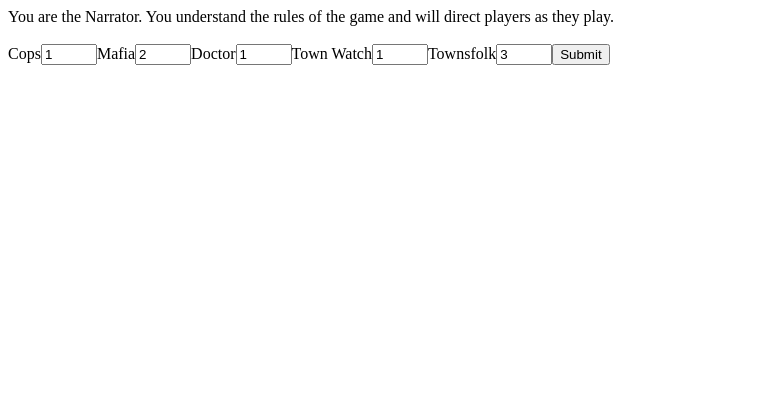
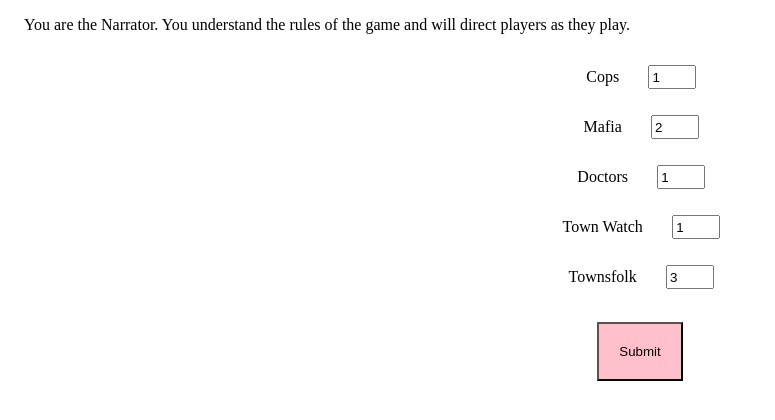
Before and after one commit to mitchgollub/Mafia, a Next.js app: page /narrator in a window 1280 px wide. Shown: the top 420 px of the page, without its empty margins (0-775 px from the left). Built offline with nearby package versions, Linux system fonts and the light colour scheme.

Commit message:
Styled Input on Start Game
- Made RoleField component
- Added prop-types library
- Made common styles global via Header component

```diff
--- /dev/null
+++ b/components/header.js
@@ -0,0 +1,54 @@
+import Head from 'next/head'
+export default () => (
+  <div>
+    <Head>
+      <meta name="viewport" content="width=device-width, initial-scale=1" />
+      <meta charSet="utf-8" />
+    </Head>
+    <style jsx global>{`
+        body {
+            background-color: white;
+        }
+
+        .button {
+            background-color: pink;
+            padding: 20px;
+            margin: 20px;
+            text-align: center;
+        }
+
+        .container {
+            display: flex;
+        }
+
+        .container-column {
+            display: flex;
+            flex-direction: column;
+        }
+
+        .container__align-center {
+            align-items: center;
+        }
+
+        .flex-item {
+            flex: auto;
+        }
+
+        .flex-item__grow {
+            flex-grow: 1;
+        }
+
+        .flex-shrink {
+            flex-grow: 0;
+        }
+
+        .margin {
+            margin: 1em;
+        }
+
+        .margin-top {
+            margin-top: 1em;
+        }
+    `}</style>
+  </div>
+)
--- /dev/null
+++ b/components/roleField.js
@@ -0,0 +1,27 @@
+import React from 'react'
+import { string, bool, number, func } from 'prop-types'
+
+function roleField({ role, roleName, value, started, handleChange }) {
+    return (
+        <React.Fragment>
+            <div className={'flex-item__grow'}></div>
+            <label className={'flex-item__shrink container'}>
+                <span className={'flex-item__shrink margin'}>{role}</span>
+                <input style={{ maxWidth: '3em' }} className={'flex-item__grow margin'} type="number" size="2" min="1" max="10"
+                    name={roleName} value={value} onChange={handleChange}
+                    disabled={started} required />
+            </label>
+            <div className={'flex-item__grow'}></div>
+        </React.Fragment>
+    )
+}
+
+roleField.propTypes = {
+    role: string.isRequired,
+    roleName: string.isRequired,
+    value: number,
+    started: bool,
+    handleChange: func
+}
+
+export default roleField
--- a/package.json
+++ b/package.json
@@ -9,6 +9,7 @@
   "dependencies": {
     "express": "^4.17.1",
     "next": "latest",
+    "prop-types": "^15.7.2",
     "react": "^16.8.6",
     "react-dom": "^16.8.6",
     "serverless-mysql": "^1.5.1",
--- a/pages/narrator.js
+++ b/pages/narrator.js
@@ -1,5 +1,6 @@
 import React, { Component } from 'react'
-// import io from 'socket.io-client'
+import Header from '../components/header'
+import RoleField from '../components/roleField'
 
 export default class Mafia extends Component {
     constructor(props) {
@@ -32,10 +33,6 @@ export default class Mafia extends Component {
 
     handleSubmit(event) {
         event.preventDefault();
-
-        const update = this.state.config;
-
-
         this.setState({ started: true });
 
         fetch('/api/game', {
@@ -62,43 +59,49 @@ export default class Mafia extends Component {
 
     render() {
         return (
-            <div>
+            <div className={'margin'}>
+                <Header />
                 You are the Narrator.  You understand the rules of the game and will direct players as they play.
                 <br />
                 <br />
                 <div>
-                    <form onSubmit={this.handleSubmit}>
-                        <label>
-                            Cops
-                        <input type="number" size="2" min="1" max="10"
-                                name="Cop" value={this.state.config.Cop} onChange={this.handleChange}
-                                disabled={this.state.started} required />
-                        </label>
-                        <label>
-                            Mafia
-                        <input type="number" size="2" min="1" max="10"
-                                name="Mafia" value={this.state.config.Mafia} onChange={this.handleChange}
-                                disabled={this.state.started} required />
-                        </label>
-                        <label>
-                            Doctor
-                        <input type="number" size="2" min="0" max="10"
-                                name="Doctor" value={this.state.config.Doctor} onChange={this.handleChange}
-                                disabled={this.state.started} required />
-                        </label>
-                        <label>
-                            Town Watch
-                        <input type="number" size="2" min="0" max="10"
-                                name="TownWatch" value={this.state.config.TownWatch} onChange={this.handleChange}
-                                disabled={this.state.started} required />
-                        </label>
-                        <label>
-                            Townsfolk
-                        <input type="number" size="2" min="1" max="10"
-                                name="Townsfolk" value={this.state.config.Townsfolk} onChange={this.handleChange}
-                                disabled={this.state.started} required />
-                        </label>
-                        <input type="submit" value="Submit" disabled={this.state.started} />
+                    <form onSubmit={this.handleSubmit} className={'container-column container__align-center'}>
+                        <RoleField
+                            role={'Cops'}
+                            roleName={'Cop'}
+                            value={this.state.config.Cop}
+                            started={this.state.started}
+                            handleChange={this.handleChange}>
+                        </RoleField>
+                        <RoleField
+                            role={'Mafia'}
+                            roleName={'Mafia'}
+                            value={this.state.config.Mafia}
+                            started={this.state.started}
+                            handleChange={this.handleChange}>
+                        </RoleField>
+                        <RoleField
+                            role={'Doctors'}
+                            roleName={'Doctor'}
+                            value={this.state.config.Doctor}
+                            started={this.state.started}
+                            handleChange={this.handleChange}>
+                        </RoleField>
+                        <RoleField
+                            role={'Town Watch'}
+                            roleName={'TownWatch'}
+                            value={this.state.config.TownWatch}
+                            started={this.state.started}
+                            handleChange={this.handleChange}>
+                        </RoleField>
+                        <RoleField
+                            role={'Townsfolk'}
+                            roleName={'Townsfolk'}
+                            value={this.state.config.Townsfolk}
+                            started={this.state.started}
+                            handleChange={this.handleChange}>
+                        </RoleField>
+                        <input className={'button'} type="submit" value="Submit" disabled={this.state.started} />
                     </form>
                 </div>
                 <br />
--- a/pages/style.css
+++ /dev/null
@@ -1,3 +0,0 @@
-container {
-
-}
```
Also changed, not shown: pages/index.js (+2 -25 lines).
